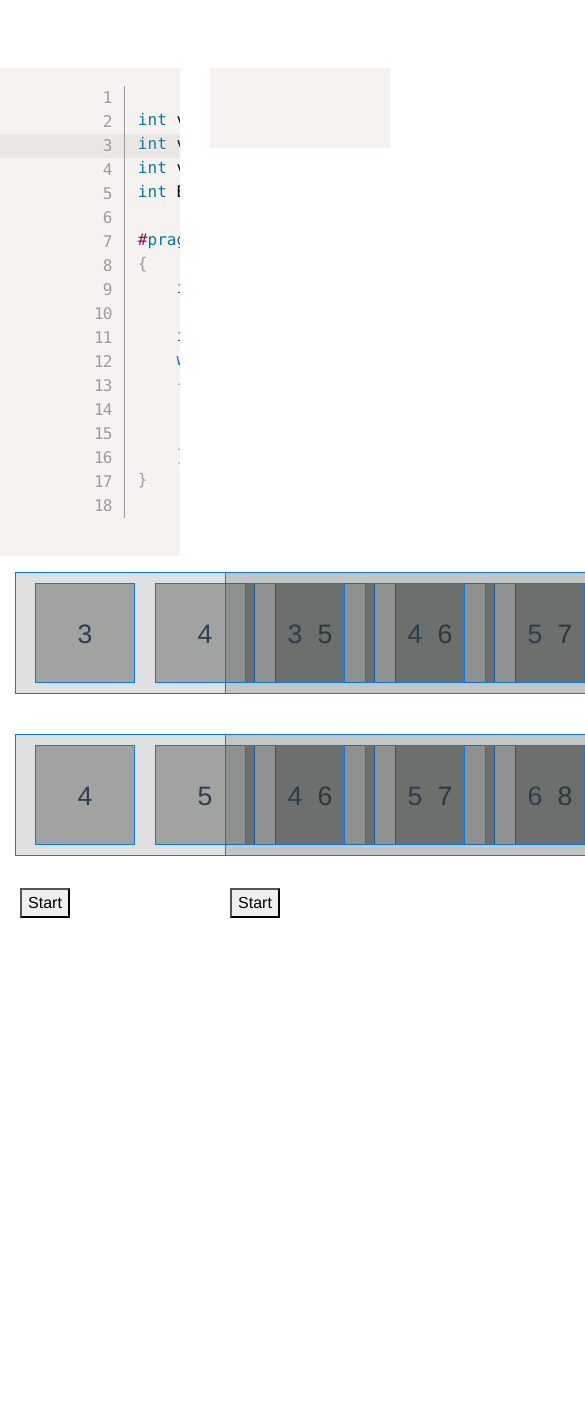
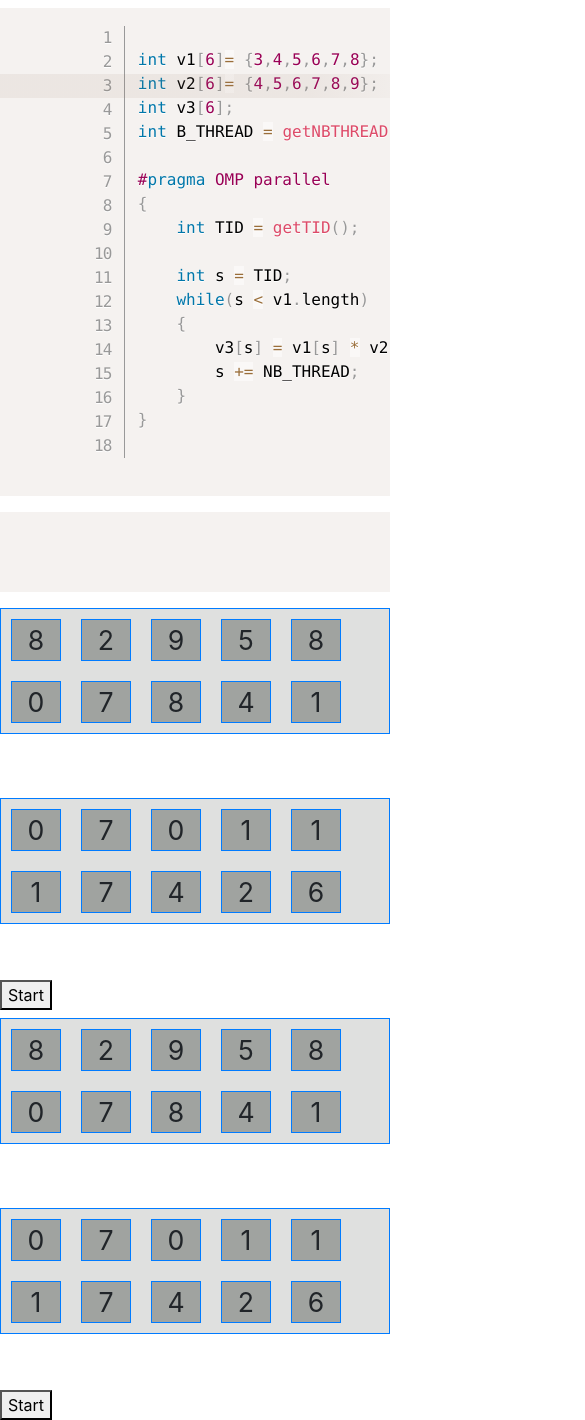
Before and after one commit to steven-jeanneret/conception_os, a Vue app: page / in a window 390 px wide. Shown: the top 1420 px of the page, 585 px wide, since content can reach past the window. Before the commit the page ends 918 px from the top, so only its background shows below. Built offline with nearby package versions, Linux system fonts and the light colour scheme.

Commit message:
app is responsive

```diff
--- a/src/App.vue
+++ b/src/App.vue
@@ -1,19 +1,19 @@
 <template>
-    <div id="app">
+    <div id="app container-fluid">
         <div class="row">
-            <div class="col-6">
+            <div class="col-lg-6 col-12">
                 <Code :parallel="true"/>
             </div>
-            <div class="col-6">
+            <div class="col-lg-6 col-12">
                 <Code :parallel="false"/>
             </div>
         </div>
         <div class="row">
-            <div class="col-6">
-                <Table :v1="[3,4,5,6,7,8]" :v2="[4,5,6,7,8,9]"/>
+            <div class="col-lg-6 col-12">
+                <Table :v1="v1" :v2="v2"/>
             </div>
-            <div class="col-6">
-                <Table :v1="[3,4,5,6,7,8]" :v2="[4,5,6,7,8,9]" :parallel="true"/>
+            <div class="col-lg-6 col-12">
+                <Table :v1="v1" :v2="v2" :parallel="true"/>
             </div>
         </div>
     </div>
@@ -28,6 +28,24 @@
         components: {
             Table,
             Code
+        },
+        data() {
+            return {
+                v1: [],
+                v2: [],
+                nbElem: 10,
+            }
+        },
+        mounted () {
+            this.fullArrayRandom(this.v1, this.nbElem)
+            this.fullArrayRandom(this.v2, this.nbElem)
+        },
+        methods: {
+            fullArrayRandom(table, nb) {
+                for (let i = 0; i < nb; i++) {
+                    table.push(Math.floor(Math.random()*10))
+                }
+            }
         }
     }
 </script>
@@ -39,6 +57,5 @@
         -moz-osx-font-smoothing: grayscale;
         text-align: center;
         color: #2c3e50;
-        margin-top: 60px;
     }
 </style>
--- a/src/components/Arrow.vue
+++ b/src/components/Arrow.vue
@@ -1,6 +1,6 @@
 <template>
   <div>
-    <span v-show="isVisible" :class="textColor"><i class="fas fa-arrow-down"></i> thread {{parallel ? index : 0}}</span>
+    <span v-show="isVisible" :class="textColor"><i class="fas fa-arrow-down"></i> th. {{parallel ? index : 0}}</span>
   </div>
 </template>
 
@@ -28,5 +28,9 @@
 </script>
 
 <style scoped>
-
+div {
+  display:inline-block;
+  margin: 0 10px;
+  width: 50px;
+}
 </style>
--- a/src/components/Cell.vue
+++ b/src/components/Cell.vue
@@ -1,5 +1,5 @@
 <template>
-  <div class="border cell" :class="borderColor">
+  <div class="border cell col-auto px-0 text-center" :class="borderColor">
     <span class="cell-value">{{value}}</span>
   </div>
 </template>
@@ -24,13 +24,12 @@
   .cell {
     display: inline-block;
     background: rgba(45, 51, 45, 0.35);
-    width: 100px;
-    height: 100px;
-    padding-top: 30px;
+    width: 50px;
     margin: 10px;
   }
 
   .cell-value {
     font-size: 20pt;
+    width: 50px;
   }
 </style>
--- a/src/components/Table.vue
+++ b/src/components/Table.vue
@@ -1,35 +1,34 @@
 <template>
-    <div>
-        <div class="col-6">
-            <div class="my-2 table_container border border-primary" :style="{width: sizeT}">
+  <div class="">
+    <div class="">
+      <div class="my-2 table_container border border-primary">
         <cell v-for="i in slice(v1.length)" :value="v1[i]" :nb-array="0" :index="i" :key="i"/>
       </div>
     </div>
-        <div class="col-6">
-            <div :style="{width: sizeT}">
+    <div class="">
+      <div>
         <arrow v-for="i in slice(v1.length)" :key="i" class="element" :nb-array="0" :index="i"
                :parallel="parallel"/>
       </div>
     </div>
-        <div class="col-6">
-            <div class="my-2 table_container border border-primary" :style="{width: sizeT}">
+    <div class="">
+      <div class="my-2 table_container border border-primary">
         <cell v-for="i in slice(v2.length)" :value="v2[i]" :nb-array="1" :index="i" :key="i"/>
       </div>
     </div>
-        <div class="col-6">
-            <div :style="{width: sizeT}">
+    <div class="">
+      <div>
         <arrow v-for="i in slice(v1.length)" :key="i" class="element" :nb-array="1" :index="i"
                :parallel="parallel"/>
       </div>
     </div>
-        <div class="col-6">
-            <div class="my-2 table_container border border-primary" :style="{width: sizeT}" v-show="show2[0]">
-                <div v-for="i in slice(v1.length)" :key="i" class="element">
-                    <cell :key="i" :value="v3[i]" v-show="show2[i]" :nb-array="2" :index="i"/>
+    <div class="">
+      <div class="my-2 table_container border border-primary" v-show="show2[0]">
+        <cell v-for="i in slice(v1.length)" :key="i" :value="v3[i]" v-show="show2[i]" :nb-array="2"
+              :index="i"/>
       </div>
     </div>
-        </div>
-        <div class="col-6">
+    <div class="">
       <button @click="startAnimation">{{btnText}}</button>
     </div>
   </div>
@@ -44,8 +43,8 @@
 
   export default {
     name: 'Table',
-        components: {Cell, Arrow},
-        data() {
+    components: { Cell, Arrow },
+    data () {
       return {
         sizeTable: 0,
         animHasRunned: false,
@@ -56,7 +55,7 @@
       }
     },
     methods: {
-            startAnimation() {
+      startAnimation () {
         if (this.animHasRunned) {
           this.btnText = 'Start'
           this.show = []
@@ -79,10 +78,10 @@
         }
         this.animHasRunned = !this.animHasRunned
       },
-            slice(n) {
+      slice (n) {
         return Array.from(new Array(n), (val, index) => index)
       },
-            colorComponent(nbArray, index) {
+      colorComponent (nbArray, index) {
         let val
         if (nbArray === 0) {
           val = this.show[index]
@@ -93,18 +92,18 @@
       },
     },
     props: {
-            v1: {type: Array},
-            v2: {type: Array},
-            parallel: {type: Boolean, default: false}
+      v1: { type: Array },
+      v2: { type: Array },
+      parallel: { type: Boolean, default: false }
     },
     computed: {
-            sizeT() {
+      sizeT () {
         return this.sizeTable + 'px'
       },
     },
-        mounted() {
+    mounted () {
       this.sizeTable = this.v1.length * 120 + 20
-            for(let i in this.slice(this.v1.length)){
+      for (let i in this.slice(this.v1.length)) {
         this.v3[i] = this.v1[i] * this.v2[i]
       }
     },
@@ -117,7 +116,6 @@
   }
 
   .element {
-        width: 120px;
     display: inline-block;
   }
 </style>
```
Lines whose indentation alone changed are shown as unchanged.
